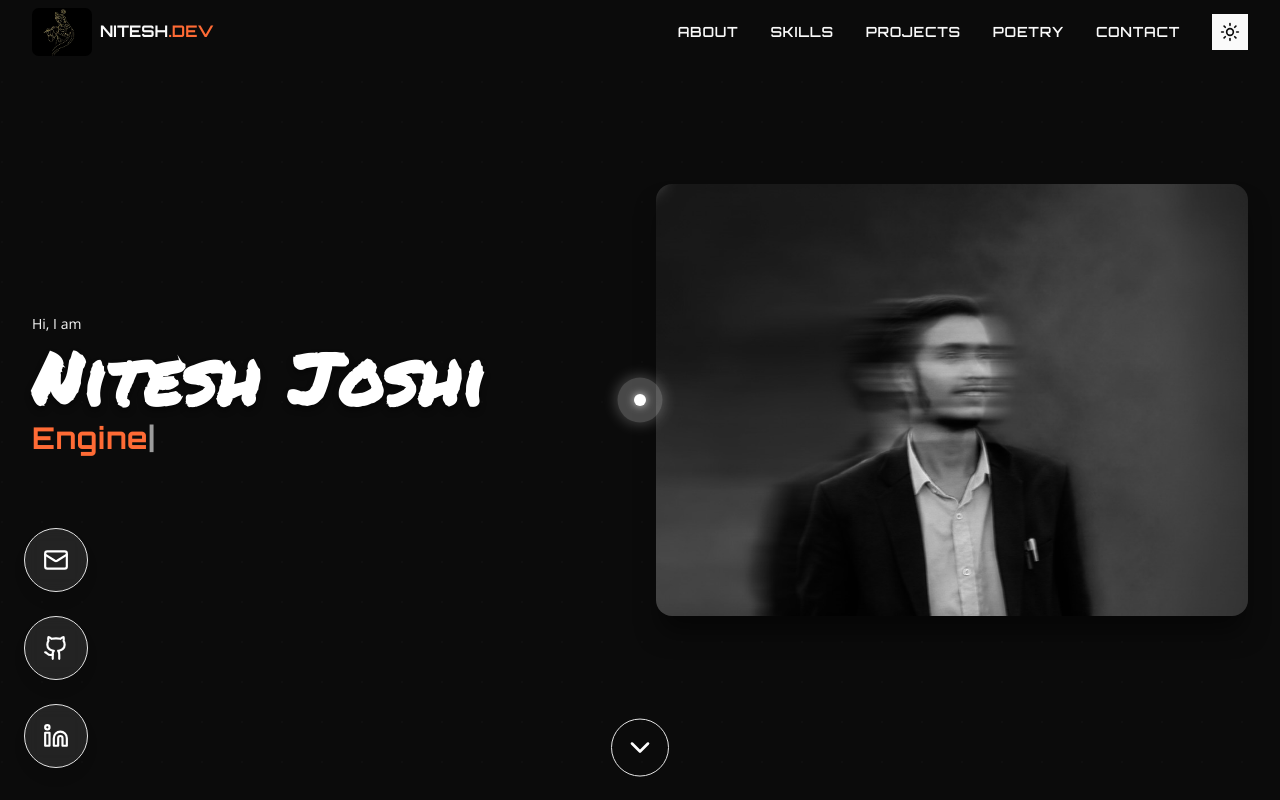
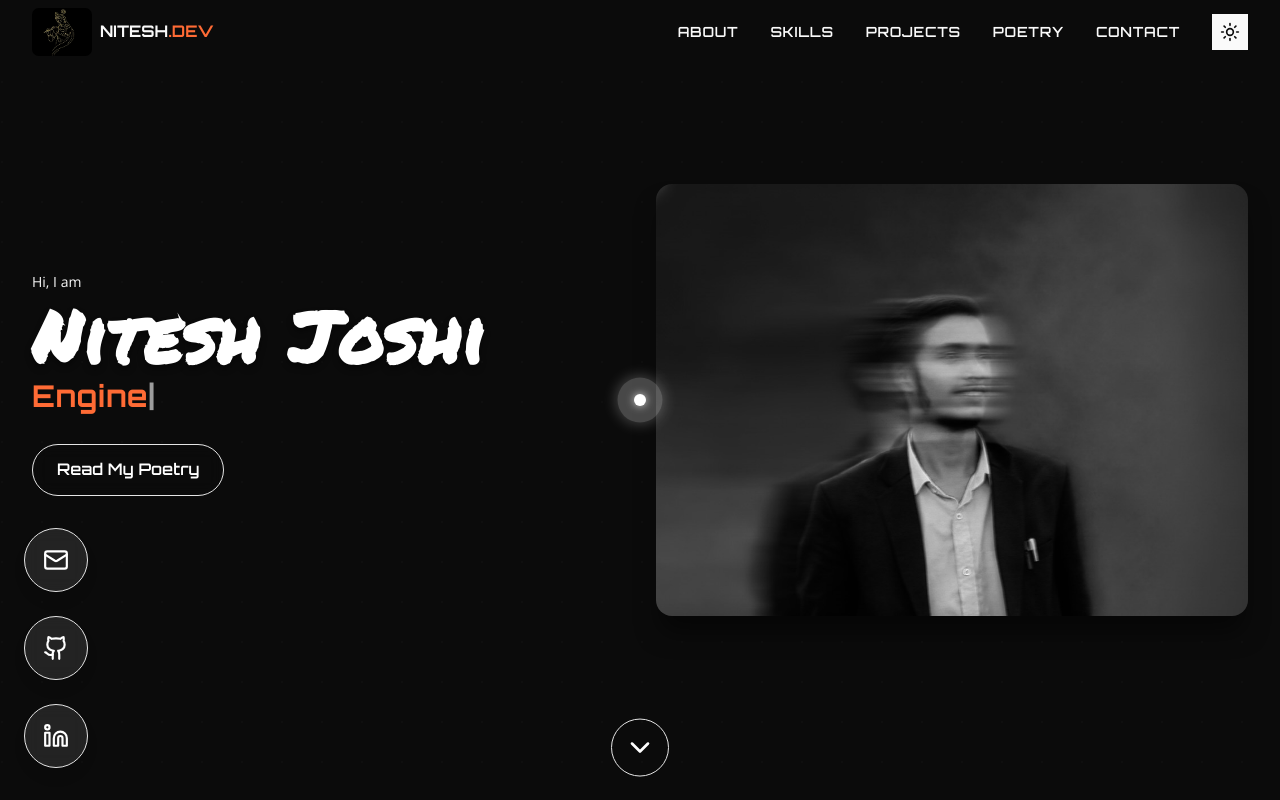
Before and after one commit to Niteshh-DeV/portfolio, a React (Vite) app: page / in a window 1280 px wide. Shown: the top 800 px of the page. Built offline with nearby package versions, Linux system fonts and the light colour scheme; a web font is replaced by a local one.

Commit message:
Added link to poetry section

```diff
--- a/src/components/Hero.tsx
+++ b/src/components/Hero.tsx
@@ -1,6 +1,7 @@
 import { motion } from 'motion/react';
 import { ChevronDown, Mail, Github, Linkedin } from 'lucide-react';
 import { useState, useEffect } from 'react';
+import { useNavigate } from 'react-router-dom';
 import { useHaptic } from '@/hooks/useHaptic';
 
 interface HeroProps {
@@ -9,6 +10,7 @@ interface HeroProps {
 }
 
 export function Hero({ heroImage, hoverHeroImage }: HeroProps) {
+  const navigate = useNavigate();
   const titles = [
     'Engineering Student',
     'Poet',
@@ -66,6 +68,11 @@ export function Hero({ heroImage, hoverHeroImage }: HeroProps) {
         behavior: 'smooth'
       });
     }
+  };
+
+  const goToPoetry = () => {
+    triggerHaptic('medium');
+    navigate('/poetry');
   };
 
   return (
@@ -130,6 +137,21 @@ export function Hero({ heroImage, hoverHeroImage }: HeroProps) {
                 <span className="animate-pulse">|</span>
               </h3>
             </motion.div>
+
+            <motion.button
+              initial={{ opacity: 0, y: 10 }}
+              animate={{ opacity: 1, y: 0 }}
+              transition={{ delay: 0.65 }}
+              whileHover={{ scale: 1.02 }}
+              whileTap={{ scale: 0.98 }}
+              onClick={goToPoetry}
+              onTouchStart={() => triggerHaptic('selection')}
+              className="mb-8 md:mb-10 px-6 py-3 rounded-full border border-white/20 bg-white/10 text-white font-semibold tracking-wide backdrop-blur-sm hover:bg-white/20 transition-colors"
+              style={{ fontFamily: '"Orbitron", sans-serif' }}
+              aria-label="Open poetry section"
+            >
+              Read My Poetry
+            </motion.button>
 
             {/* Social Icons - Inline for mobile */}
             <motion.div
```
